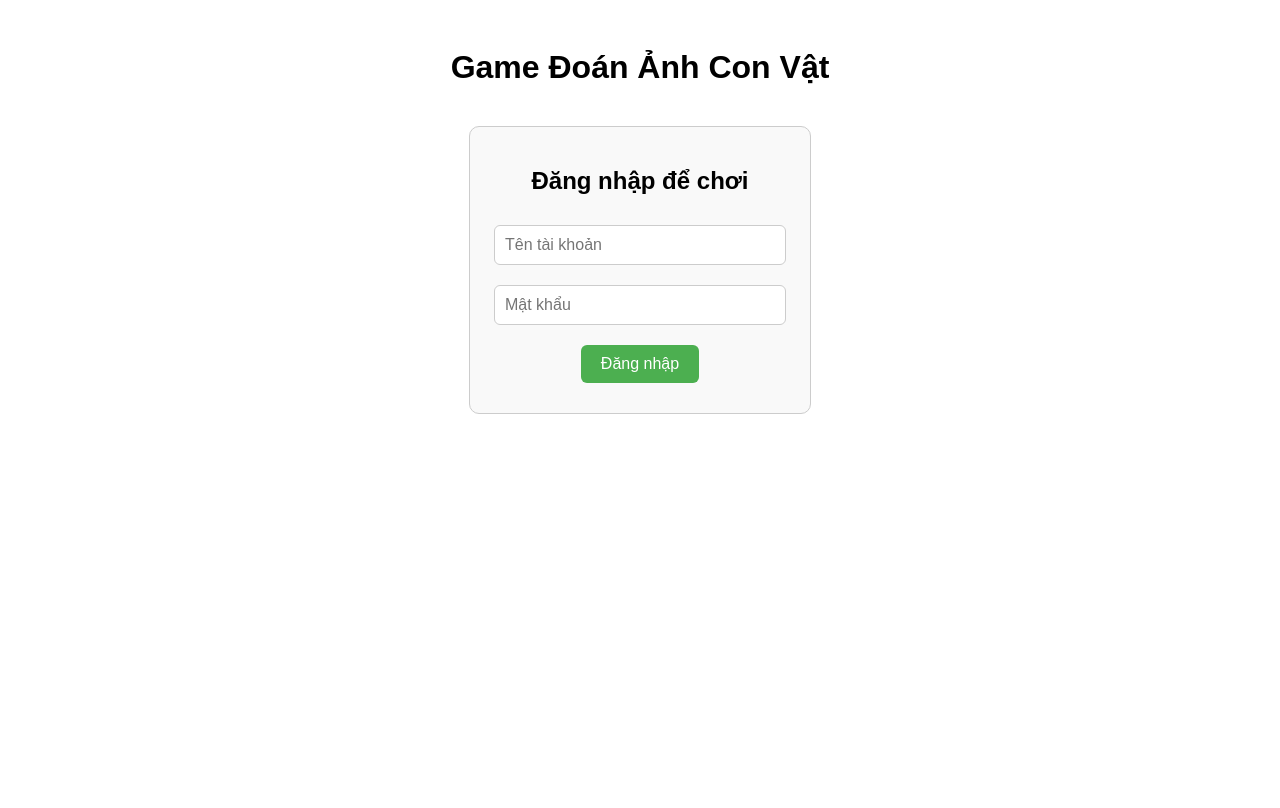
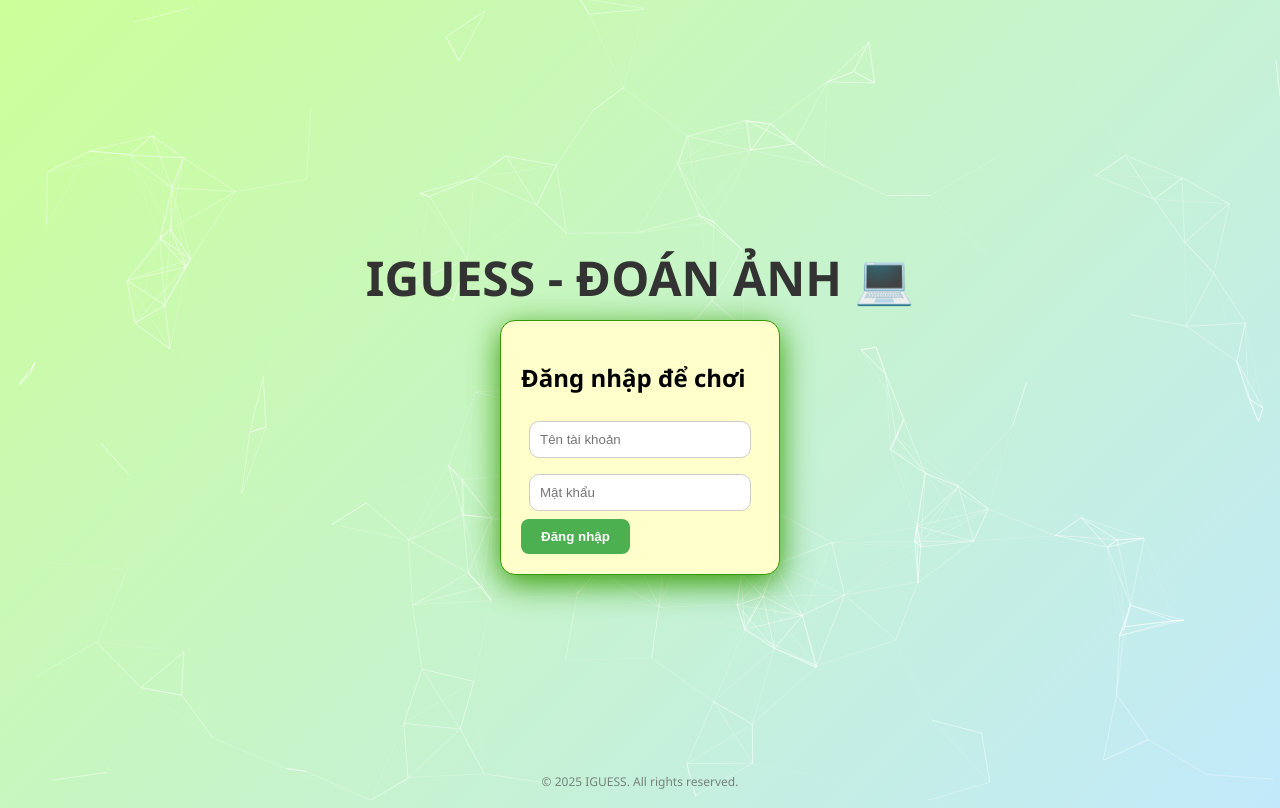
Before and after one commit to khangnguyen1604/guess-image-game, a plain HTML site: page index.html in a window 1280 px wide. Drawn offline with nearby package versions, Linux system fonts and the light colour scheme.

Commit message:
last updated

```diff
--- a/index.html
+++ b/index.html
@@ -2,131 +2,224 @@
 <html lang="vi">
 <head>
   <meta charset="UTF-8" />
-  <title>Game Đoán Ảnh - Đăng nhập</title>
+  <script src="https://cdn.jsdelivr.net/npm/particles.js@2.0.0/particles.min.js"></script>
+  <title>IGUESS </title>
   <style>
+  /* NỀN ĐỘNG */
   body {
-      font-family: Arial, sans-serif;
+    font-family: 'Segoe UI', sans-serif;
+    display: flex;
+    flex-direction: column;
+    align-items: center;
+    justify-content: center;
+    height: 101vh;
+    margin: 0;
+    background: linear-gradient(135deg, #CCFF99, #c2e9fb);
+    animation: bgMove 10s ease infinite alternate;
+  }
+
+  @keyframes bgMove {
+    0% { background-position: left top; }
+    100% { background-position: right bottom; }
+  }
+
+  h1 {
+    color: #333333;
+    font-size: 3.0rem;
+    margin-bottom: 10px;
+    animation: fadeIn 1s ease-in-out;
+  }
+
+  /* HIỆU ỨNG FADE */
+  @keyframes fadeIn {
+    from { opacity: 0; transform: translateY(-10px); }
+    to { opacity: 1; transform: translateY(0); }
+  }
+
+  #loginForm, #playbutton, #gameContent {
+    background: #FFFFCC;
+    padding: 20px;
+    border-radius: 15px;
+    backdrop-filter: blur(12px);
+    -webkit-backdrop-filter: blur(12px);
+    border: 1px solid #339900;
+    box-shadow: 0 8px 32px #339900;
+    margin-bottom: 20px;
+    animation: fadeIn 1s ease-in-out;
+  }
+
+  input[type="text"], input[type="password"] {
+    padding: 10px;
+    margin: 8px;
+    border-radius: 10px;
+    border: 1px solid #ccc;
+    width: 200px;
+    outline: none;
+    transition: border-color 0.3s;
+  }
+
+  input:focus {
+    border-color: #007bff;
+  }
+
+  button {
+    padding: 10px 20px;
+    border: none;
+    border-radius: 8px;
+    background-color: #4CAF50;
+    color: white;
+    cursor: pointer;
+    font-weight: bold;
+    transition: background-color 0.3s, transform 0.2s;
+  }
+
+  button:hover {
+    background-color: #45a049;
+    transform: scale(1.05);
+  }
+
+  #error {
+    color: red;
+    margin-top: 10px;
+    font-weight: bold;
+    animation: fadeIn 0.5s ease-in-out;
+  }
+
+  #gameContent {
     text-align: center;
-      padding: 20px;
   }
+
   .image-container {
     display: flex;
     justify-content: center;
     flex-wrap: wrap;
-      gap: 20px;
+    gap: 15px;
     margin-top: 20px;
   }
+
   .image-container img {
-      width: 180px;
-      height: 180px;
+    width: 120px;
+    height: 120px;
     object-fit: cover;
-      border-radius: 12px;
+    border-radius: 15px;
     cursor: pointer;
-      box-shadow: 0 0 10px rgba(0,0,0,0.1);
-      transition: transform 0.2s;
+    box-shadow: 0 4px 15px rgba(0, 0, 0, 0.2);
+    transition: transform 0.3s, box-shadow 0.3s;
   }
+
   .image-container img:hover {
-      transform: scale(1.05);
+    transform: scale(1.1) rotate(-2deg);
+    box-shadow: 0 6px 20px rgba(0, 0, 0, 0.3);
   }
+
   #result {
-      font-size: 24px;
     margin-top: 20px;
+    font-size: 20px;
     font-weight: bold;
+    color: #333;
+    animation: fadeIn 0.5s ease-in-out;
   }
-    /* Style form đăng nhập */
-    #loginForm {
-      margin: 40px auto;
-      max-width: 300px;
-      padding: 20px;
-      border: 1px solid #ccc;
-      border-radius: 10px;
-      background-color: #f9f9f9;
+
+  footer {
+    position: absolute;
+    bottom: 10px;
+    width: 100%;
+    text-align: center;
+    font-size: 12px;
+    color: #555;
+    opacity: 0.7;
   }
-    #loginForm input[type="text"],
-    #loginForm input[type="password"] {
-      width: 90%;
-      padding: 10px;
-      margin: 10px 0;
-      border-radius: 6px;
-      border: 1px solid #ccc;
-      font-size: 16px;
-    }
-    #loginForm button {
-      padding: 10px 20px;
-      font-size: 16px;
-      border-radius: 6px;
-      border: none;
-      background-color: #4CAF50;
-      color: white;
-      cursor: pointer;
-      margin-top: 10px;
-    }
-    #loginForm button:hover {
-      background-color: #45a049;
-    }
-    #loginError {
-      color: red;
-      margin-top: 10px;
-      font-weight: bold;
+  #particles-js {
+  position: fixed;
+  width: 100%;
+  height: 100%;
+  z-index: -1;
+  top: 0;
+  left: 0;
 }
 </style>
+
 </head>
 <body>
 
-<h1> Game Đoán Ảnh Con Vật</h1>
+<div id="particles-js"></div>
+<script>
+particlesJS("particles-js", {
+  particles: {
+    number: { value: 150 },
+    color: { value: "#fff" },
+    shape: { type: "squares" },
+    opacity: { value: 0.9 },
+    size: { value: 2 },
+    move: {
+      direction: "bottom",
+      speed: 1
+    }
+  },
+  interactivity: { detect_on: "canvas", events: { onhover: { enable: false } } },
+  retina_detect: true
+});
+</script>
+<h1> IGUESS - ĐOÁN ẢNH 💻</h1>
 
 <!-- Form đăng nhập -->
 <div id="loginForm">
   <h2>Đăng nhập để chơi</h2>
   <input type="text" id="username" placeholder="Tên tài khoản" />
+  <br />
   <input type="password" id="password" placeholder="Mật khẩu" />
   <br />
   <button onclick="login()">Đăng nhập</button>
   <div id="loginError"></div>
 </div>
 
+<div id="playbutton" style="display:none;">
+  <button id="startBtn" onclick="startGame()">Bắt đầu chơi</button>
+</div>
+
 <!-- Game sẽ ẩn khi chưa đăng nhập -->
 <div id="gameContent" style="display:none;">
-  <h2> Đâu là hình ảnh chứa: <span id="target"></span></h2>
+  <button id="restartBtn" onclick="restartGame()" style="display:none;">Chơi lại</button>
+  <h2> <span id="target"></span></h2>
   <div class="image-container" id="imageContainer"></div>
   <div id="result"></div>
 </div>
 
 <script>
   // Tài khoản và mật khẩu cố định để kiểm tra đăng nhập
-  const validUsername = "khang";
-  const validPassword = "123456";
+  const validUsername = "admin";
+  const validPassword = "123";
 
   // Game variables
   const allAnimals = [
-    { name: "Con Thỏ", url: "tho.jpg" },
-    { name: "Con Bướm", url: "buom.jpg" },
-    { name: "Con Bò", url: "bo.jpg" },
-    { name: "Con Cá", url: "ca.jpg" },
-    { name: "Con Chim", url: "chim.jpg" },
-    { name: "Con Gà", url: "ga.jpg" },
-    { name: "Con Gấu", url: "gau.jpg" },
-    { name: "Con Hà Mã", url: "hama.jpg" },
-    { name: "Con Hổ", url: "ho.jpg" },
-    { name: "Con Hươu Cao Cổ", url: "huoucaoco.jpg" },
-    { name: "Con Khỉ", url: "khi.jpg" },
-    { name: "Con Nai", url: "naisungtam.jpg" },
-    { name: "Con Ngựa", url: "ngua.jpg" },
-    { name: "Con Rùa Biển", url: "ruabien.jpg" },
-    { name: "Con Tôm", url: "tom.jpg" },
-    { name: "Con Trâu", url: "trau.jpg" },
-    { name: "Con Vịt", url: "vit.jpg" },
-    { name: "Con Chó", url: "cho.jpg" },
-    { name: "Con Mèo", url: "meo.jpg" },
-    { name: "Con Heo", url: "heo.jpg" }
+    { name: "con thỏ", url: "tho.jpg", description: "Động vật nhỏ, lông mềm, hai tai dài, thường nhảy bằng hai chân sau."},
+    { name: "con bướm", url: "buom.jpg",  description: "Đây là một loài côn trùng rất nhẹ và bay lượn trong vườn hoa vào ban ngày. Nó có bốn cánh lớn, nhiều màu sặc sỡ như đỏ, vàng, cam và xanh. Cơ thể của nó thon dài và có hai chiếc râu nhỏ trên đầu."},
+    { name: "con bò", url: "bo.jpg",  description: "Thân hình to lớn sống ở nông trại kêu moo moo cho sữa mỗi ngày."},
+    { name: "con cá", url: "ca.jpg",  description: "Bơi dưới nước có vây đủ màu sắc thở bằng mang và sống thành đàn"},
+    { name: "con chim", url: "chim.jpg",  description: "Có cánh biết bay thường hót vào sáng sớm làm tổ trên cây cao"},
+    { name: "con gà", url: "ga.jpg",  description: "Loài chim trong nhà có mào đỏ, đẻ trứng và có tiếng gáy đặc trưng."},
+    { name: "con gấu", url: "gau.jpg",  description: "Thân to lông dày có thể đứng bằng hai chân và thích ăn mật."},
+    { name: "con hà mã", url: "hama.jpg",  description: "Rất nặng sống gần sông miệng rộng và hay ngâm mình trong nước."},
+    { name: "con hổ", url: "ho.jpg",  description: "Có vằn đen cam nhanh nhẹn sống trong rừng và giỏi săn mồi, được mệnh danh là chúa tể sơn lâm."},
+    { name: "con hươu cao cổ", url: "huoucaoco.jpg",  description: "Cổ rất dài ăn lá trên cây cao và có chân dài."},
+    { name: "con khỉ", url: "khi.jpg",  description: "Nhanh nhẹn sống trên cây dùng tay khéo léo và thích ăn trái cây."},
+    { name: "con nai", url: "naisungtam.jpg",  description: "Có sừng thân nhỏ sống trong rừng thích ăn cỏ và hiền lành"},
+    { name: "con ngựa", url: "ngua.jpg",  description: "Chạy rất nhanh thường được cưỡi có bờm dài và thích ăn cỏ khô."},
+    { name: "con rùa biển", url: "ruabien.jpg",  description: "Mai cứng bơi giỏi sống ở biển đẻ trứng trên bãi cát."},
+    { name: "con tôm", url: "tom.jpg",  description: "Vỏ cứng nhiều chân bơi bằng cách cong thân và sống dưới nước."},
+    { name: "con trâu", url: "trau.jpg",  description: "To khỏe giúp người cày ruộng thích tắm bùn và ăn rơm."},
+    { name: "con vịt", url: "vit.jpg",  description: "Động vật gia cầm có mỏ bẹt biết bơi và sống gần ao."},
+    { name: "con chó", url: "cho.jpg",  description: "Trung thành giữ nhà nhanh nhẹn rất thân với con người."},
+    { name: "con mèo", url: "meo.jpg",  description: "Dáng nhỏ kêu meo meo thích nằm ngủ và bắt chuột giỏi."},
+    { name: "con heo", url: "heo.jpg",  description: "Thân tròn da trơn sống ở chuồng thích ăn và lăn trong bùn."}
   ];
 
   let correct = null; // con vật cần đoán của lượt hiện tại
   let selected = []; // 4 ảnh hiện tại
-  let currentRound = 0; // lượt chơi hiện tại
+  let currentRound = 1; // lượt chơi hiện tại
   let maxRounds = 10; // tổng số lượt
   let wrongCount = 0; // số lần đoán sai
-  let timer = 30; // thời gian 30 giây
+  let timer = 60; // thời gian 60 giây
   let intervalId = null;
   let isGameOver = false;
 
@@ -153,8 +246,8 @@
     if (username === validUsername && password === validPassword) {
       loginError.textContent = "";
       loginForm.style.display = "none";
-      gameContent.style.display = "block";
-      startGame();
+       document.getElementById("playbutton").style.display = "block";
+      //startGame();
     } else {
       loginError.textContent = "Tên tài khoản hoặc mật khẩu không đúng!";
     }
@@ -165,18 +258,20 @@
   }
 
   function startGame() {
-    currentRound = 0;
+      document.getElementById("playbutton").style.display = "none"; // ẩn nút
+  gameContent.style.display = "block"; // hiện trò chơi
+    currentRound = 1;
     wrongCount = 0;
-    timer = 30;
+    timer = 60;
     isGameOver = false;
     resultDiv.textContent = "";
-    statusDiv.textContent = `Thời gian còn lại: ${timer}s | Lượt: ${currentRound}/${maxRounds} | Sai: ${wrongCount}/3`;
+    statusDiv.textContent = `Thời gian còn lại: ${timer}s 🗼 Lượt: ${currentRound}/${maxRounds} 🗼 Sai: ${wrongCount}/3`;
 
     intervalId = setInterval(() => {
       timer--;
-      statusDiv.textContent = `Thời gian còn lại: ${timer}s | Lượt: ${currentRound}/${maxRounds} | Sai: ${wrongCount}/3`;
+      statusDiv.textContent = `Thời gian còn lại: ${timer}s 🗼 Lượt: ${currentRound}/${maxRounds} 🗼 Sai: ${wrongCount}/3`;
       if (timer <= 0) {
-        endGame(false, "Hết thời gian! Bạn thua.");
+        endGame(false, "Hết thời gian! Bạn đã không hoàn thành được thử thách.");
       }
     }, 1000);
 
@@ -187,7 +282,7 @@
   if (isGameOver) return;
 
   if (currentRound > maxRounds) {
-    endGame(true, "Chúc mừng! Bạn đã thắng.");
+    endGame(true, "Chúc mừng! Bạn đã hoàn thành được thử thách.");
     return;
   }
 
@@ -199,7 +294,7 @@
   // Chọn đáp án đúng trong 4 ảnh đó
   correct = selected[Math.floor(Math.random() * selected.length)];
 
-  targetSpan.textContent = correct.name;
+  targetSpan.textContent = "Chọn hình với mô tả: " + correct.description;
 
   imageContainer.innerHTML = "";
   selected.forEach(animal => {
@@ -211,20 +306,22 @@
       if (isGameOver) return;
 
       if (animal.name === correct.name) {
-        resultDiv.textContent = "Đúng rồi!";
-        resultDiv.style.color = "green";
         currentRound++; // tăng lượt khi đoán đúng
+        resultDiv.textContent = "Đúng rồi! Đó là " + correct.name;
+        resultDiv.style.color = "black";
         if (currentRound > maxRounds) {
-          endGame(true, "Chúc mừng! Bạn đã thắng.");
+          endGame(true, "Chúc mừng! Bạn đã hoàn thành thử thách.");
           return;
         }
-        nextRound(); // chuyển sang lượt kế tiếp
+        setTimeout(() => {
+          nextRound();
+        }, 1000); // đợi 1 giây
       } else {
         wrongCount++;
         resultDiv.textContent = `Sai rồi! Bạn đã sai ${wrongCount} lần.`;
         resultDiv.style.color = "red";
         if (wrongCount >= 3) {
-          endGame(false, "Bạn đã sai quá 3 lần! Bạn thua.");
+          endGame(false, "Bạn đã sai quá 3 lần! Rất tiếc, bạn đã không hoàn thành được thử thách.");
         }
         // Không tăng lượt, phải đoán lại
       }
@@ -241,9 +338,17 @@
     resultDiv.style.color = win ? "green" : "red";
     targetSpan.textContent = "";
     imageContainer.innerHTML = "";
-    statusDiv.textContent = `Trò chơi kết thúc!`;
+    statusDiv.textContent = `Thử thách kết thúc!`;
+     document.getElementById("restartBtn").style.display = "inline-block";
+  }
+  function restartGame() {
+  document.getElementById("restartBtn").style.display = "none";
+  startGame(); // gọi lại hàm bắt đầu game
 }
 </script>
 
+  <footer>
+    &copy; 2025 IGUESS. All rights reserved.
+  </footer>
 </body>
 </html>
```
Lines whose indentation alone changed are shown as unchanged.
